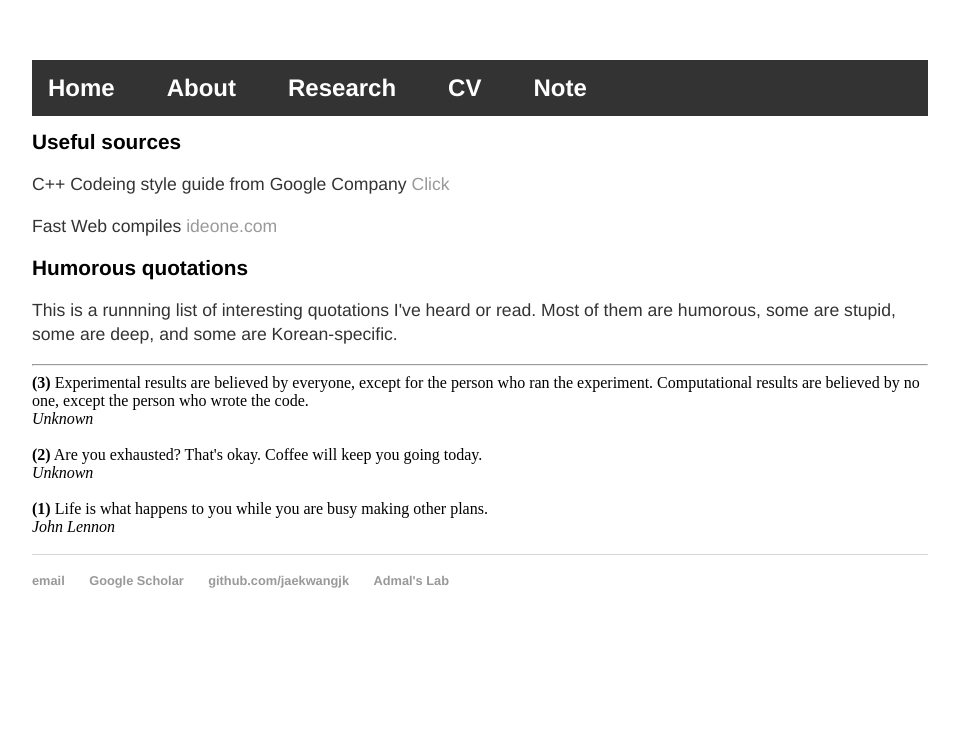
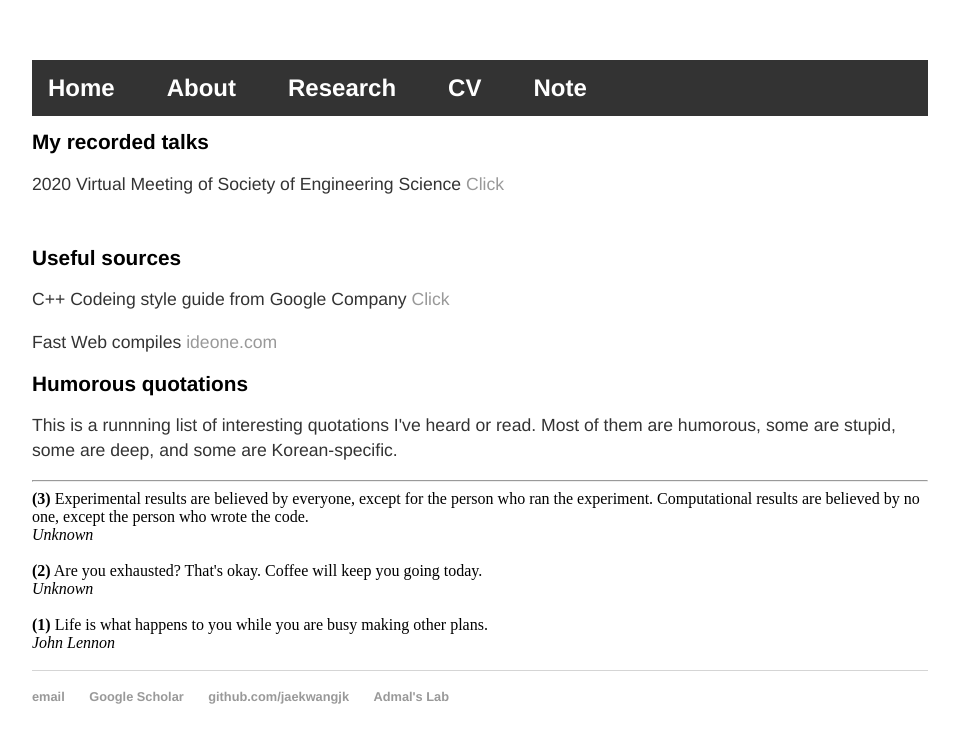
Before and after one commit to jaekwangjk/jaekwangjk.github.io, a Jekyll site: the page built from note.html, in a window 1280 px wide. Shown: the top 743 px of the page, without its empty margins (160-1119 px from the left). Built offline with Jekyll 4.4.1, drawn with Linux system fonts in a browser that asks for light colours.

Commit message:
add youtube link

```diff
--- a/note.html
+++ b/note.html
@@ -4,6 +4,12 @@ title: Jaekwang Kim
 ---
 <div class="blurb">
 
+	<h1>My recorded talks</h1>
+	<p>
+	2020 Virtual Meeting of Society of Engineering Science <a class="two" href="https://youtu.be/TbWCXfP03k8">Click</a>
+	</p>
+
+	<br>
 
 	<h1>Useful sources</h1>
 	<p>
```
